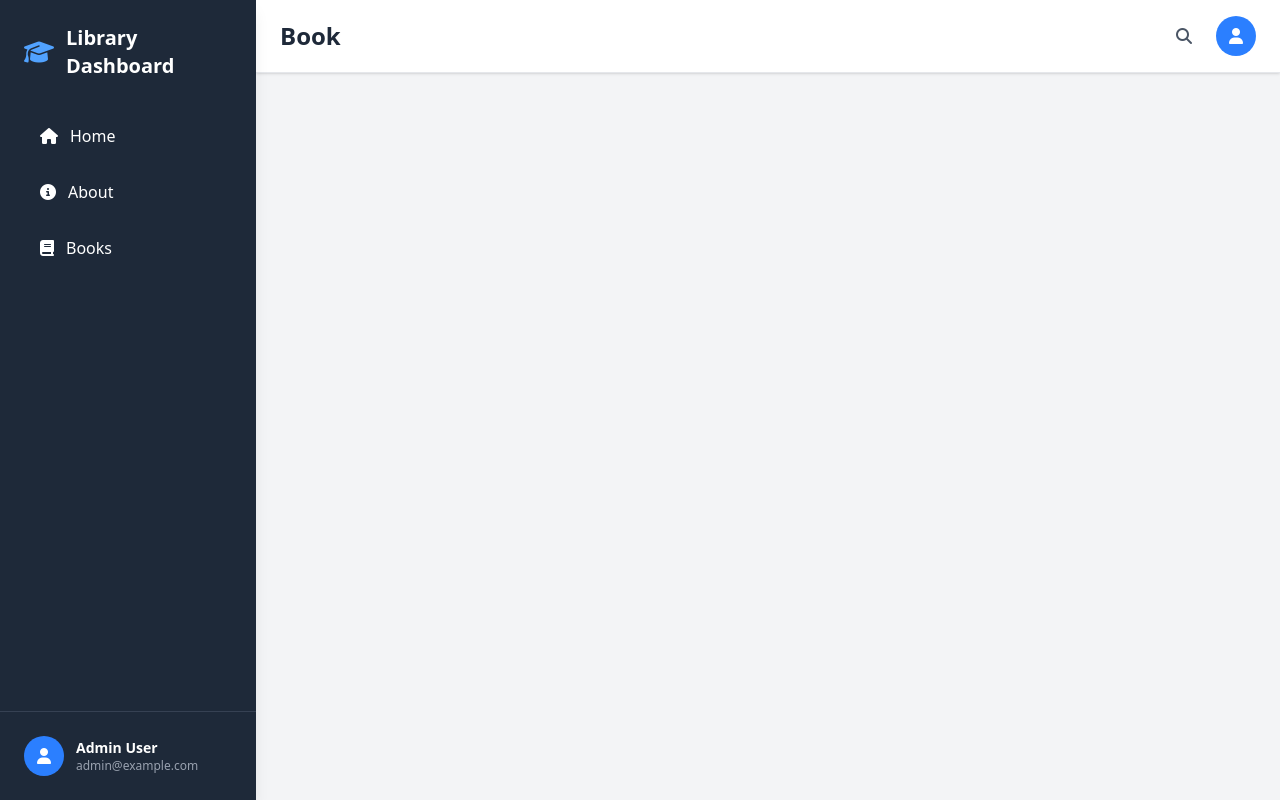
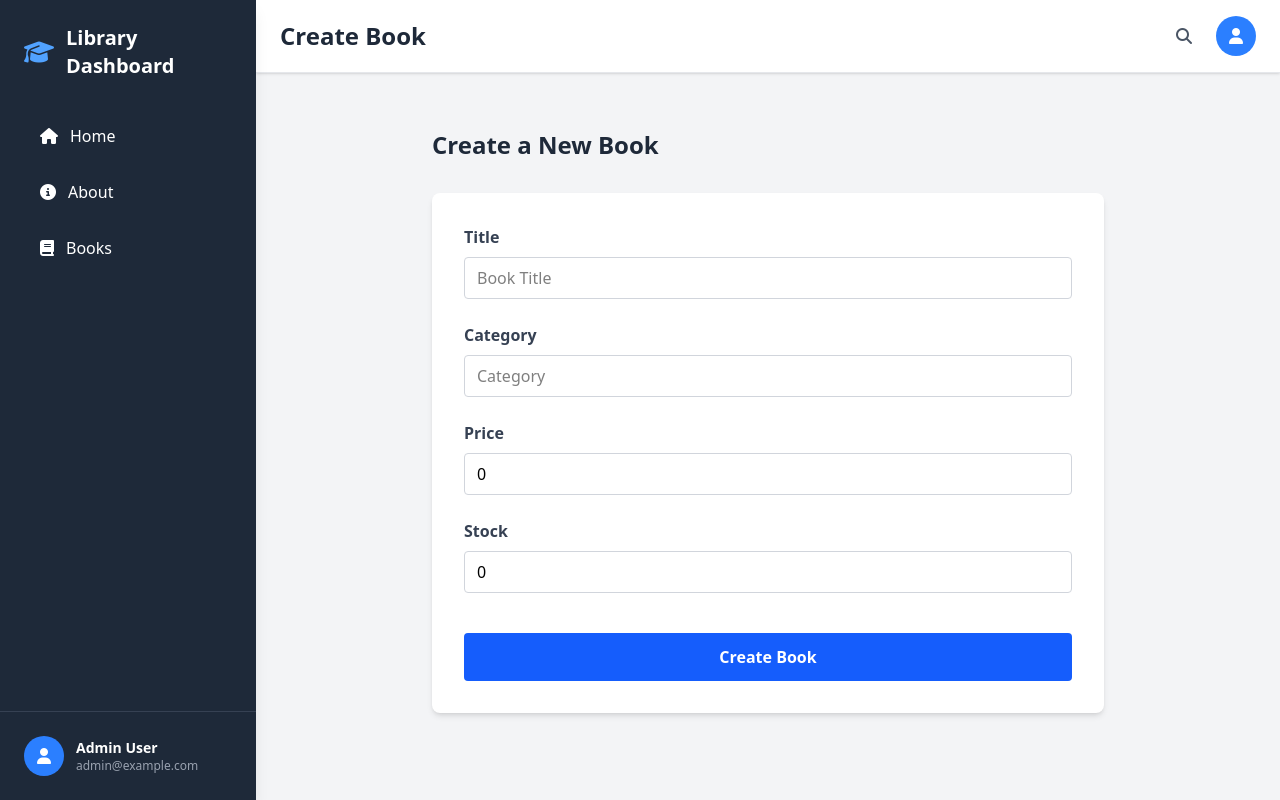
Before and after one commit to danielgara/curso-web-2026-final, a Vue app in the folder frontend/: page /books/create in a window 1280 px wide. Built offline with nearby package versions, Linux system fonts and the light colour scheme.

Commit message:
imp: tutorial-04-4

```diff
--- /dev/null
+++ b/frontend/src/dtos/CreateBookDTO.ts
@@ -0,0 +1,3 @@
+import type { BookInterface } from '@/interfaces/BookInterface.js';
+
+export type CreateBookDTO = Omit<BookInterface, "id">;
--- a/frontend/src/router/index.ts
+++ b/frontend/src/router/index.ts
@@ -3,6 +3,7 @@
 import AboutView from '@/views/AboutView.vue';
 import BooksIndexView from '@/views/BooksIndexView.vue';
 import BooksShowView from '@/views/BooksShowView.vue';
+import BooksCreateView from '@/views/BooksCreateView.vue';
 
 const router = createRouter({
   history: createWebHistory(import.meta.env.BASE_URL),
@@ -10,6 +11,7 @@
     { path: '/', name: 'home', component: HomeView, meta: { title: 'Home' } },
     { path: '/about', name: 'about', component: AboutView, meta: { title: 'About' } },
     { path: '/books', name: 'books', component: BooksIndexView, meta: { title: 'Books' } },
+    { path: '/books/create', name: 'books.create', component: BooksCreateView, meta: { title: 'Create Book' } },
     { path: '/books/:id', name: 'book', component: BooksShowView, meta: { title: 'Book' } },
   ],
 });
--- a/frontend/src/services/BookService.ts
+++ b/frontend/src/services/BookService.ts
@@ -1,5 +1,6 @@
 import type { BookInterface } from '@/interfaces/BookInterface';
 import { useBookStore } from '@/stores/bookstore.js';
+import type { CreateBookDTO } from '@/dtos/CreateBookDTO.js';
 
 export class BookService {
   static getBooks(): BookInterface[] {
@@ -9,4 +10,9 @@
   static getBookById(id: number): BookInterface | undefined {
     return useBookStore().books.find((book) => book.id === id);
   }
+
+  static createBook(book: CreateBookDTO): void {
+    const id = useBookStore().books.length + 1;
+    useBookStore().books.push({ id, ...book });
+  }
 }
--- /dev/null
+++ b/frontend/src/views/BooksCreateView.vue
@@ -0,0 +1,71 @@
+<script setup lang="ts">
+import { ref } from 'vue';
+import { BookService } from '@/services/BookService';
+import type { CreateBookDTO } from '@/dtos/CreateBookDTO.js';
+
+const title = ref('');
+const category = ref('');
+const price = ref(0);
+const stock = ref(0);
+const successMessage = ref('');
+
+function submitForm() {
+  const newBook: CreateBookDTO = {
+    title: title.value,
+    category: category.value,
+    price: price.value,
+    stock: stock.value,
+  };
+
+  BookService.createBook(newBook);
+  successMessage.value = 'Book created successfully!';
+  title.value = '';
+  category.value = '';
+  price.value = 0;
+  stock.value = 0;
+}
+</script>
+
+<template>
+  <section class="max-w-2xl mx-auto py-8">
+    <h2 class="text-2xl font-bold text-gray-800 mb-8">Create a New Book</h2>
+    <form class="bg-white rounded-lg shadow-md p-8 space-y-6" @submit.prevent="submitForm">
+      <div>
+        <label class="block text-gray-700 font-semibold mb-2" for="title">Title</label>
+        <input v-model="title" type="text" name="title" id="title"
+          class="w-full border border-gray-300 rounded py-2 px-3 focus:outline-none focus:ring focus:border-blue-300"
+          required placeholder="Book Title" />
+      </div>
+
+      <div>
+        <label class="block text-gray-700 font-semibold mb-2" for="category">Category</label>
+        <input v-model="category" type="text" name="category" id="category"
+          class="w-full border border-gray-300 rounded py-2 px-3 focus:outline-none focus:ring focus:border-blue-300"
+          required placeholder="Category" />
+      </div>
+
+      <div>
+        <label class="block text-gray-700 font-semibold mb-2" for="price">Price</label>
+        <input v-model.number="price" type="number" min="0" id="price"
+          class="w-full border border-gray-300 rounded py-2 px-3 focus:outline-none focus:ring focus:border-blue-300"
+          required placeholder="0.00" />
+      </div>
+
+      <div>
+        <label class="block text-gray-700 font-semibold mb-2" for="stock">Stock</label>
+        <input v-model.number="stock" type="number" min="0" id="stock"
+          class="w-full border border-gray-300 rounded py-2 px-3 focus:outline-none focus:ring focus:border-blue-300"
+          required placeholder="0" />
+      </div>
+
+      <div class="pt-4">
+        <button type="submit"
+          class="w-full bg-blue-600 text-white font-semibold py-3 rounded hover:bg-blue-700 transition">
+          Create Book
+        </button>
+      </div>
+
+      <p v-if="successMessage" class="text-green-600 mt-4">{{ successMessage }}</p>
+    </form>
+  </section>
+</template>
--- a/frontend/src/views/BooksIndexView.vue
+++ b/frontend/src/views/BooksIndexView.vue
@@ -7,6 +7,14 @@
 <template>
   <section>
     <div class="max-w-7xl mx-auto">
+      <div class="flex justify-end mb-6">
+        <RouterLink
+          to="/books/create"
+          class="inline-block bg-blue-600 text-white font-semibold px-5 py-2 rounded hover:bg-blue-700 transition"
+          >+ Add Book</RouterLink
+        >
+      </div>
+
       <div class="grid grid-cols-1 md:grid-cols-2 lg:grid-cols-3 gap-8">
         <div v-for="book in books" :key="book.id">
           <div
```
